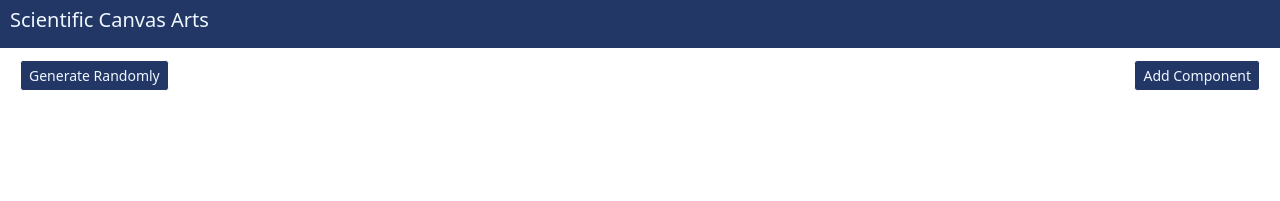
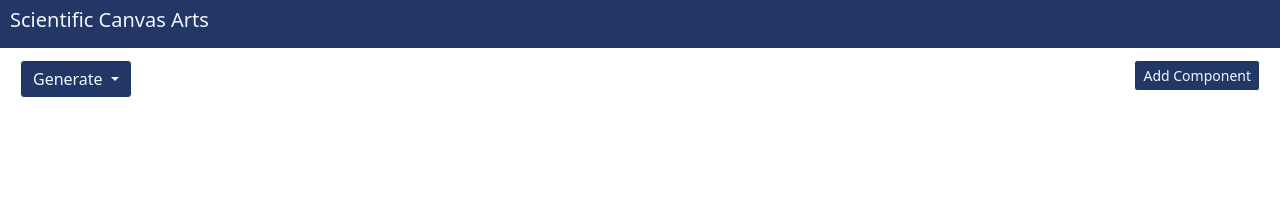
Before and after one commit to drquantum12/canvas-arts, a plain HTML site: page public/fourier_analysis/fourier_analysis.html in a window 1280 px wide. Drawn offline with nearby package versions, Linux system fonts and the light colour scheme.

Commit message:
after adding arrays for different terms of series

```diff
--- a/public/fourier_analysis/fourier_analysis.html
+++ b/public/fourier_analysis/fourier_analysis.html
@@ -20,8 +20,16 @@
 </nav>
 
 <button type="button" id="addComponent" class="btn btn-sm add-component-btn">Add Component</button>
-<button type="button" id="generateRandomComponent" class="btn btn-sm random-generate-btn">Generate Randomly</button>
-
+<!-- <button type="button" id="generateRandomComponent" class="btn btn-sm random-generate-btn">Generate Randomly</button> -->
+<div class="dropdown generate-btn">
+  <button class="btn btn-secondary dropdown-toggle" type="button" data-bs-toggle="dropdown" aria-expanded="false">
+    Generate
+  </button>
+  <ul class="dropdown-menu">
+    <li class="dropdown-item" id="generateRandomComponent">Generate Randomly</li>
+    <li class="dropdown-item" id="generateFourierGraph">Generate fourier graph</li>
+  </ul>
+</div>
 <!-- for add component -->
 <div id="component-form" class="component-form hide">
   <div class="mb-3 row">
@@ -47,7 +55,10 @@
       <input type="number" class="form-control" id="amount" value=4>
     </div>
   </div>
-  <button type="button" id="submitRandomComponent" class="btn btn-sm component-submit-btn">submit</button>
+  <div style="display: flex; flex-direction: row; justify-content: center;">
+    <button type="button" id="submitRandomComponent" class="btn btn-sm component-submit-btn">submit</button>
+    <button type="button" id="cancelRandomComponent" class="btn btn-sm component-cancel-btn">cancel</button>
+  </div>
   </div>
 
 
@@ -60,8 +71,8 @@
 
     <!-- Option 1: Bootstrap Bundle with Popper -->
     <script src="https://cdn.jsdelivr.net/npm/bootstrap@5.0.2/dist/js/bootstrap.bundle.min.js" integrity="sha384-MrcW6ZMFYlzcLA8Nl+NtUVF0sA7MsXsP1UyJoMp4YLEuNSfAP+JcXn/tWtIaxVXM" crossorigin="anonymous"></script>
-    <!-- <script src="./motion_v1.js"></script> -->
-    <script src="./fourier_analysis.js"></script>
+    <script src="./fourier_analysis_v2.js"></script>
+    <!-- <script src="./fourier_analysis.js"></script> -->
     <!-- Option 2: Separate Popper and Bootstrap JS -->
     <!--
     <script src="https://cdn.jsdelivr.net/npm/@popperjs/core@2.9.2/dist/umd/popper.min.js" integrity="sha384-IQsoLXl5PILFhosVNubq5LC7Qb9DXgDA9i+tQ8Zj3iwWAwPtgFTxbJ8NT4GN1R8p" crossorigin="anonymous"></script>
--- a/public/fourier_analysis/fourier_analysis.js
+++ b/public/fourier_analysis/fourier_analysis.js
@@ -56,6 +56,7 @@ class Circle {
                 ctx1.lineTo(p2.x, p2.y);
                 // ctx1.strokeStyle = 'white'
                 ctx1.stroke();
+                ctx1.translate(-0.5,0);
                 // console.log(this.radius, 'working')
             }
             this.prev_point = p2;
@@ -196,6 +197,12 @@ $('#submitComponent').click(function () {
     componentFormState = false;
 });
 
+// functionality for cancel button
+$('#cancelRandomComponent').click(function(){
+    $('#random-component-form').addClass('hide');
+    componentFormState = false;
+});
+
 // handle's generate random submit
 $('#submitRandomComponent').click(function () {
     ctx1.clearRect(0,0,layer1.width,layer1.height);
@@ -238,5 +245,6 @@ $('#submitRandomComponent').click(function () {
 
 
 
+
 // c.update();
 animate();
--- /dev/null
+++ b/public/fourier_analysis/fourier_analysis_v2.js
@@ -0,0 +1,76 @@
+
+const height = innerHeight - 10;
+const width = innerWidth - 10;
+// layer 1 for curves
+const layer1 = document.getElementById("layer1");
+const ctx1 = layer1.getContext("2d");
+
+layer1.style.width = `${width}px`;
+layer1.style.height = `${height}px`;
+
+const s = window.devicePixelRatio;
+layer1.width = Math.floor(width * s);
+layer1.height = Math.floor(height * s);
+ctx1.scale(s, s);
+
+
+const midx = layer1.width / (2*s);
+const midy = layer1.height / (2*s);
+
+// // layer 2 for arrows
+// const layer2 = document.getElementById("layer2");
+// const ctx2 = layer2.getContext("2d");
+
+// layer2.style.width = `${width}px`;
+// layer2.style.height = `${height}px`;
+
+// layer2.width = Math.floor(width * scale);
+// layer2.height = Math.floor(height * scale);
+// ctx2.scale(scale, scale);
+
+// declaration of constants
+const scale_x = midx/4;
+const scale_y = midy/4;
+
+let x_container = [];
+let y_container = [];
+
+for(let i = 1; i < 5; i++){
+    let theta = 0;
+    let x = [];
+    let y = []
+    while(theta <= Math.PI*2){
+        x.push(midx + theta*scale_x);
+        y.push(midy + (Math.sin(i*theta)/i*theta)*scale_y);
+        theta += 0.1;
+    }
+    x_container.push(x);
+    y_container.push(y);
+};
+
+
+
+// let prev_point = {x:x[0], y:y[0]};
+// let new_point = {x:0,y:0};
+
+// for(let i = 1; i<x.length; i++){
+//     new_point = {x : x[i], y : y[i]};
+
+//     ctx1.beginPath();
+//     ctx1.moveTo(prev_point.x, prev_point.y);
+//     ctx1.lineTo(new_point.x, new_point.y);
+//     ctx1.stroke();
+
+//     prev_point = new_point;
+// }
+console.log(x_container,y_container)
+
+
+
+
+
+
+
+
+// c.update();
+// animate();
--- a/public/fourier_analysis/general_style.css
+++ b/public/fourier_analysis/general_style.css
@@ -9,7 +9,7 @@
     right: 20px;
     z-index: 3;
 }
-.random-generate-btn{
+.generate-btn{
     position: fixed;
     /* margin-top: 10px;
     margin-left: 10px; */
```
